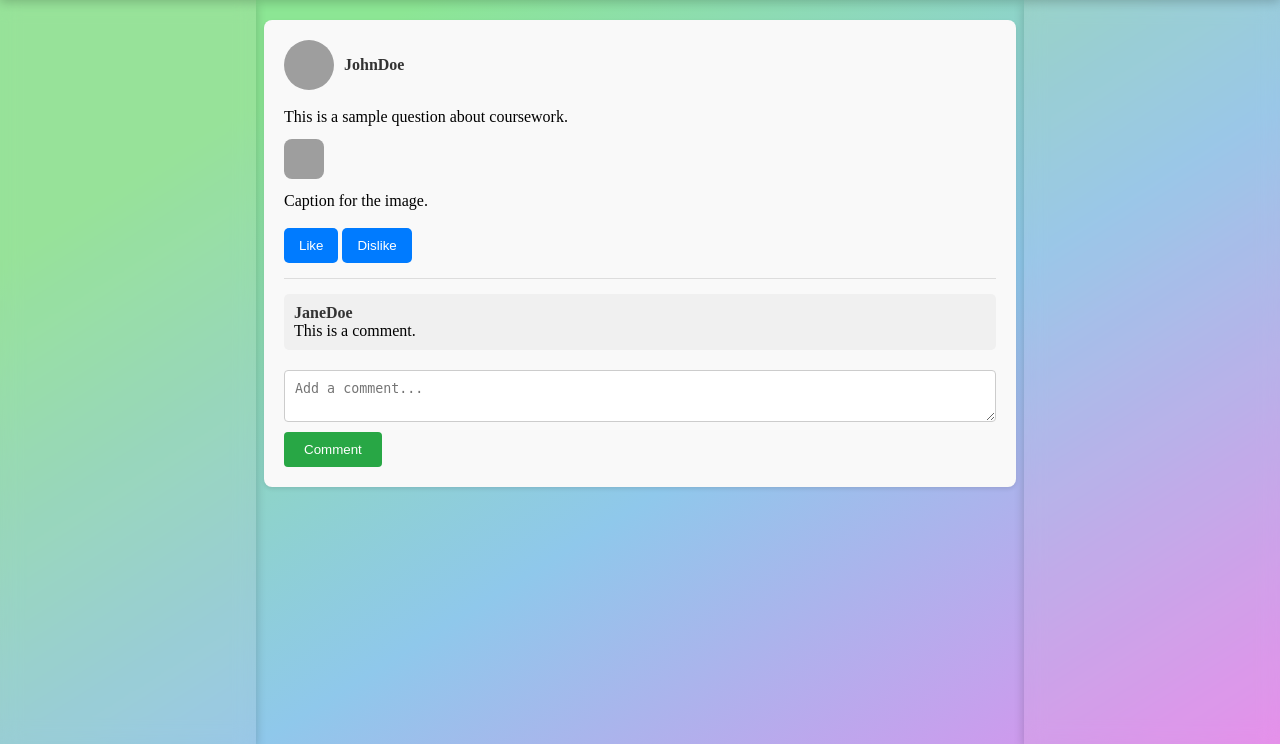
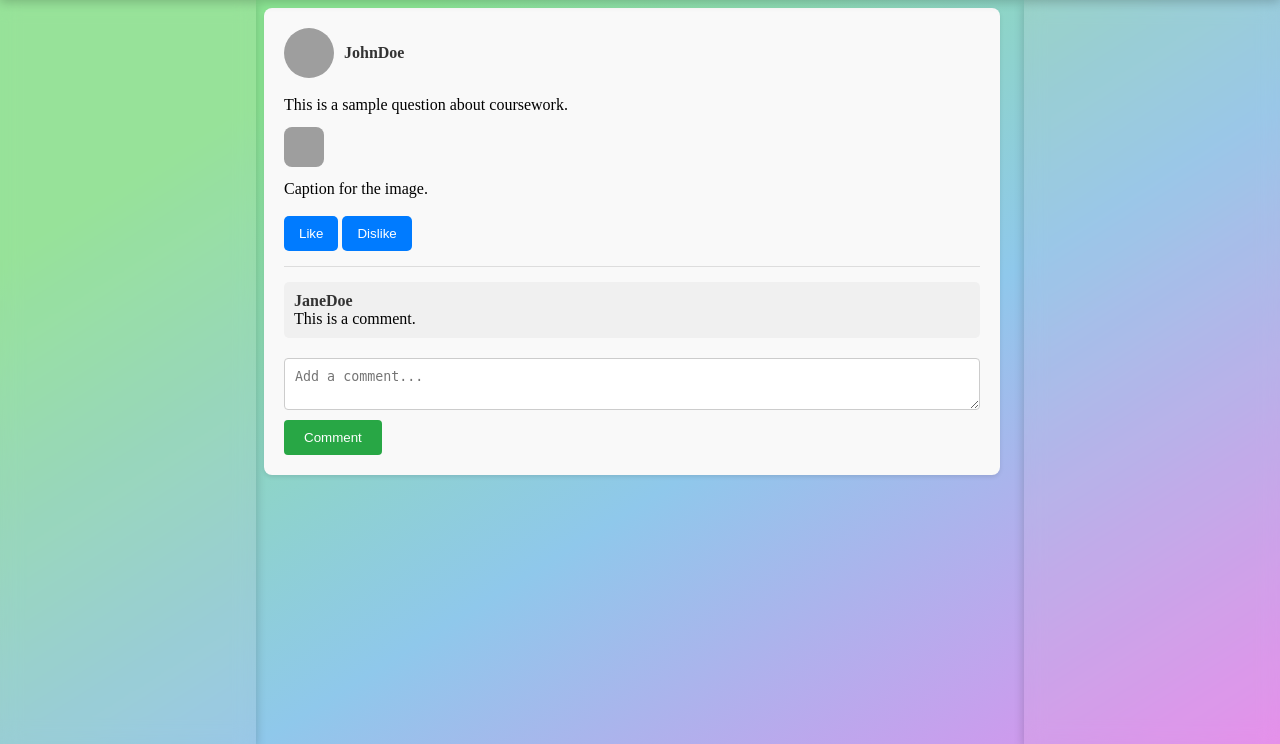
Before and after one commit to dbfv/Web-Programming1, a PHP site: page /templates/layout.html.php in a window 1280 px wide. Shown: the part 56-800 px from the top of the page. Run offline with PHP 8.4, Linux system fonts and the light colour scheme; the template is opened without the code that fills it, so the values that code supplies are empty; some libraries are stand-ins or nearby versions; grey boxes are pictures that could not be loaded.

Commit message:
posts no longer overlaps with users

```diff
--- a/templates/styles.css
+++ b/templates/styles.css
@@ -160,9 +160,8 @@ main {
     position: absolute;
     top: 56px;
     left: 20vw;
-    width: 60vw;
+    width: calc(60vw - 16px);
     height: auto;
-
 }
 
 .users{
@@ -198,7 +197,7 @@ main {
 .post {
     background-color: #f9f9f9;
     padding: 20px;
-    margin: 20px 8px;
+    margin: 8px;
     border-radius: 8px;
     box-shadow: 0 2px 4px rgba(0, 0, 0, 0.1);
 }
```
